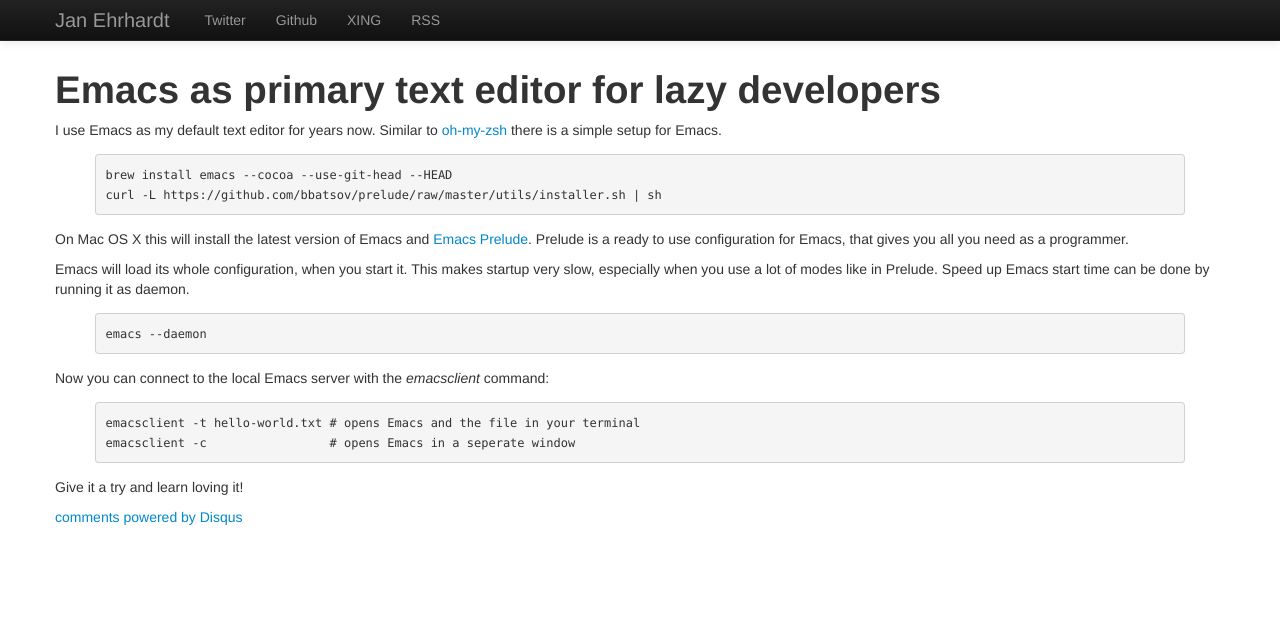
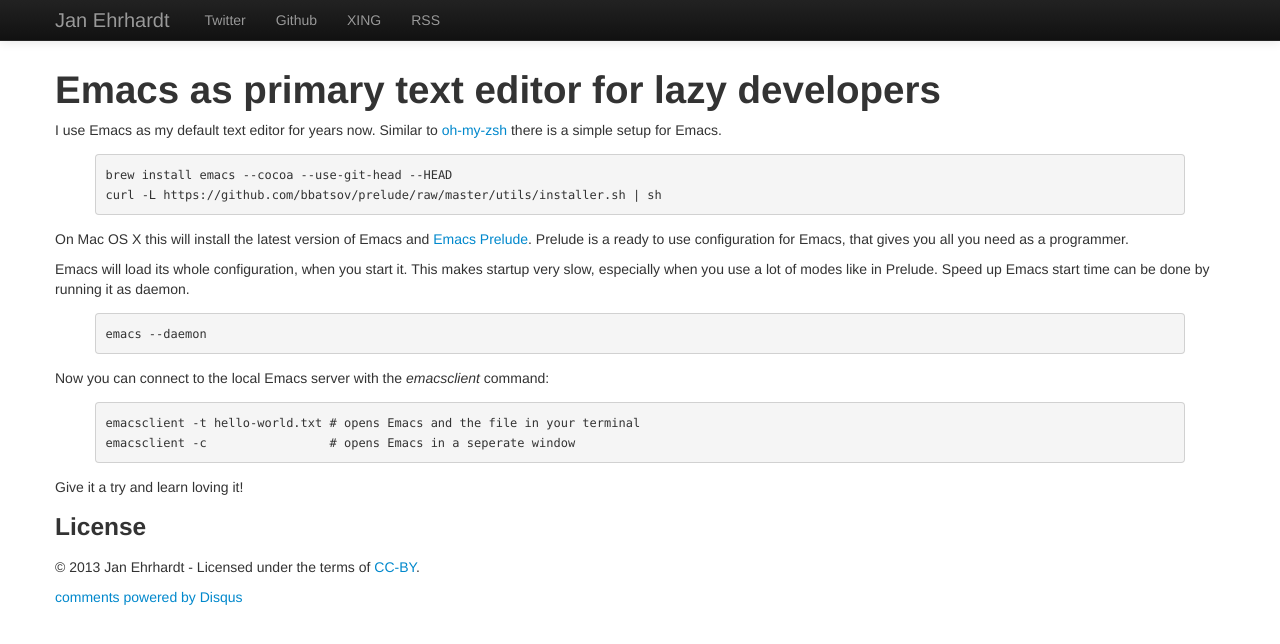
Before and after one commit to jehrhardt/jehrhardt.github.io, a Jekyll site: the page built from _posts/2013-01-08-emacs-as-primary-text-editor-for-lazy-developers.markdown, in a window 1280 px wide. Shown: the top 644 px of the page. Built offline with Jekyll 4.4.1, drawn with Linux system fonts in a browser that asks for light colours; Markdown is read by kramdown in place of the engine named in the settings; comment, search, counter and statistics services are not loaded.

Commit message:
Add license information to post - #13

```diff
--- a/_posts/2013-01-08-emacs-as-primary-text-editor-for-lazy-developers.markdown
+++ b/_posts/2013-01-08-emacs-as-primary-text-editor-for-lazy-developers.markdown
@@ -35,3 +35,8 @@
 {% endhighlight %}
 
 Give it a try and learn loving it!
+
+### License
+
+© 2013 Jan Ehrhardt - Licensed under the terms of
+[CC-BY](http://creativecommons.org/licenses/by/3.0/).
```
